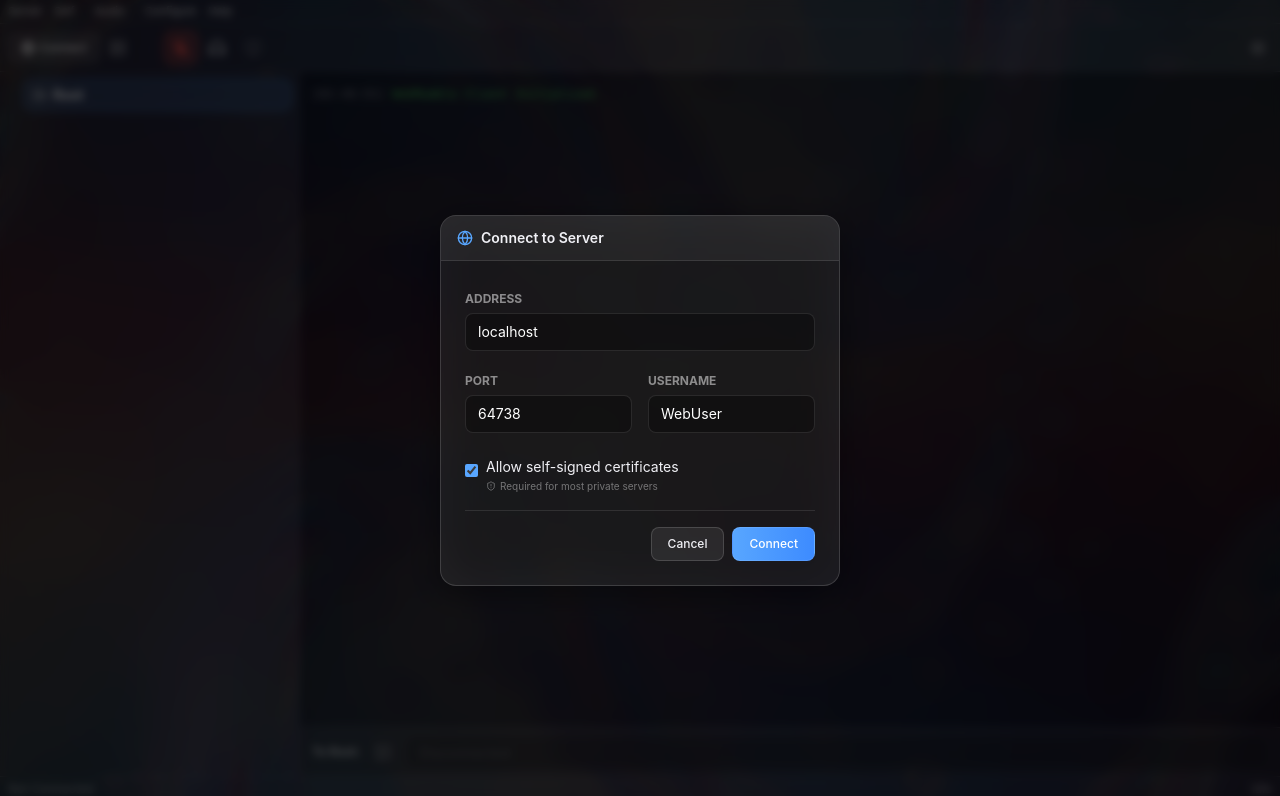
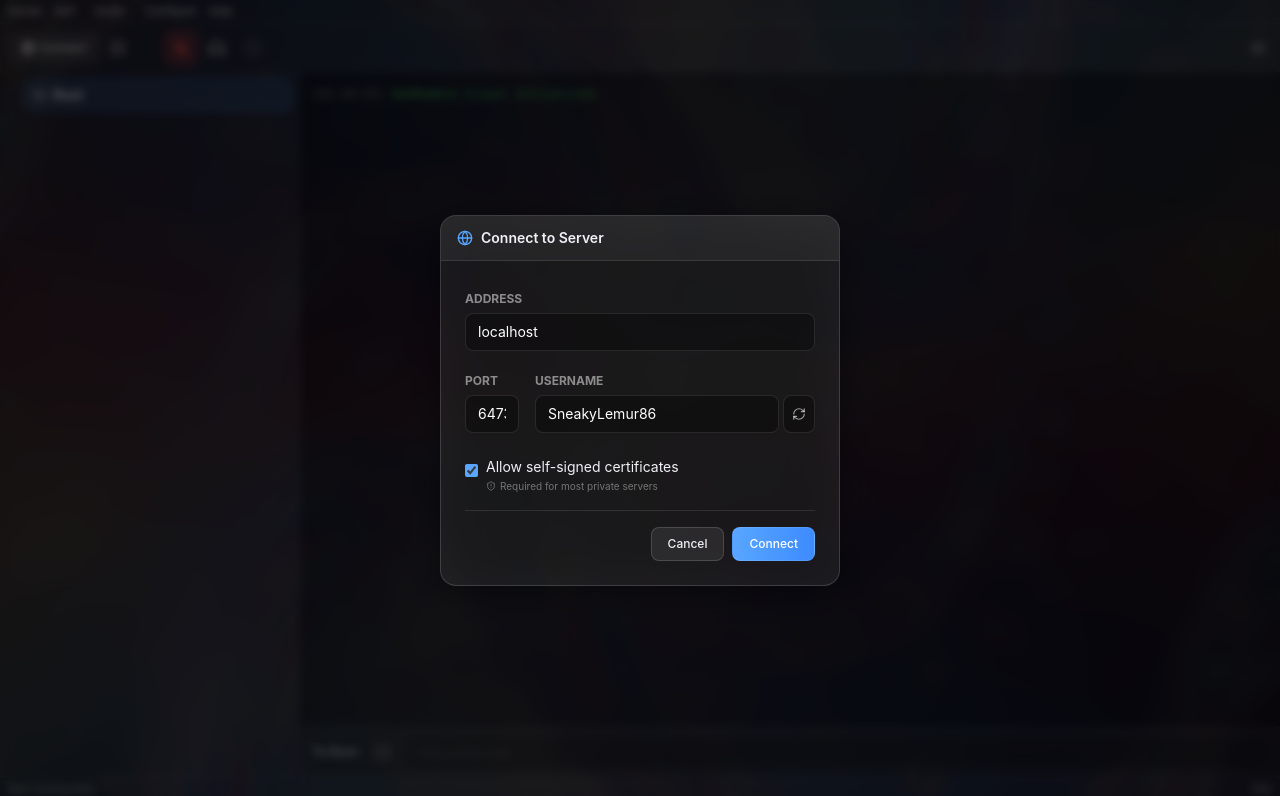
Before and after one commit to Acbn-Nick/webmumble, a React (Vite) app: page / in a window 1280 px wide. Both pictures are taken after a click on the button "Connect". Shown: the top 796 px of the page. Built offline with nearby package versions, Linux system fonts and the light colour scheme.

Commit message:
hide stream icon after stream stops

```diff
--- a/App.tsx
+++ b/App.tsx
@@ -167,6 +167,13 @@ const App: React.FC = () => {
            }
          }
          break;
+
+      case 'subscriber_gone':
+         // A subscriber has disconnected, remove them from our list
+         if (payload.userId && videoCapture.current?.isSharing()) {
+           videoCapture.current.removeSubscriber(payload.userId);
+         }
+         break;
     }
   }, [addLog]);
 
@@ -221,14 +228,35 @@ const App: React.FC = () => {
       // onStreamUpdate
       (streams) => {
         console.log('[App] onStreamUpdate called, streams:', streams.size);
-        setVideoStreams(new Map(streams));
+        const newStreams = new Map(streams);
+        setVideoStreams(newStreams);
+
+        // Auto-hide panel when no active streams and not streaming ourselves
+        if (newStreams.size === 0 && !videoCapture.current?.isSharing()) {
+          setAvailableStreams(current => {
+            if (current.size === 0) {
+              setShowVideoPanel(false);
+            }
+            return current;
+          });
+        }
       },
       // onAvailableStreamsUpdate
       (streams) => {
-        setAvailableStreams(new Map(streams));
+        const newAvailable = new Map(streams);
+        setAvailableStreams(newAvailable);
+
         // Auto-show panel when streams become available
-        if (streams.size > 0) {
+        if (newAvailable.size > 0) {
           setShowVideoPanel(true);
+        } else {
+          // Auto-hide panel when no available streams (unless we're streaming or have active streams)
+          setVideoStreams(current => {
+            if (current.size === 0 && !videoCapture.current?.isSharing()) {
+              setShowVideoPanel(false);
+            }
+            return current;
+          });
         }
       },
       // onSendSubscribe - send subscription messages via direct message to streamer
--- a/components/ConnectDialog.tsx
+++ b/components/ConnectDialog.tsx
@@ -1,6 +1,27 @@
 import React, { useState } from 'react';
 import { ServerConfig } from '../types';
-import { Globe, ShieldAlert } from 'lucide-react';
+import { Globe, ShieldAlert, RefreshCw } from 'lucide-react';
+
+const ADJECTIVES = [
+  'Calm', 'Swift', 'Brave', 'Clever', 'Happy', 'Lucky', 'Mighty', 'Noble',
+  'Quick', 'Silent', 'Wise', 'Bold', 'Bright', 'Cool', 'Eager', 'Fancy',
+  'Gentle', 'Jolly', 'Kind', 'Lively', 'Merry', 'Nice', 'Proud', 'Sleepy',
+  'Sunny', 'Witty', 'Zesty', 'Cosmic', 'Fluffy', 'Sneaky', 'Spicy', 'Chill'
+];
+
+const ANIMALS = [
+  'Donkey', 'Panda', 'Tiger', 'Eagle', 'Dolphin', 'Fox', 'Wolf', 'Bear',
+  'Hawk', 'Otter', 'Koala', 'Falcon', 'Shark', 'Lion', 'Owl', 'Rabbit',
+  'Badger', 'Raven', 'Moose', 'Gecko', 'Penguin', 'Parrot', 'Sloth', 'Lynx',
+  'Cobra', 'Bison', 'Crane', 'Lemur', 'Hippo', 'Walrus', 'Ferret', 'Toucan'
+];
+
+function generateRandomName(): string {
+  const adj = ADJECTIVES[Math.floor(Math.random() * ADJECTIVES.length)];
+  const animal = ANIMALS[Math.floor(Math.random() * ANIMALS.length)];
+  const num = Math.floor(Math.random() * 100);
+  return `${adj}${animal}${num}`;
+}
 
 interface ConnectDialogProps {
   onConnect: (config: ServerConfig) => void;
@@ -10,7 +31,7 @@ interface ConnectDialogProps {
 export const ConnectDialog: React.FC<ConnectDialogProps> = ({ onConnect, onCancel }) => {
   const [address, setAddress] = useState('localhost');
   const [port, setPort] = useState('64738');
-  const [username, setUsername] = useState('WebUser');
+  const [username, setUsername] = useState(generateRandomName);
   const [insecure, setInsecure] = useState(true);
 
   const handleSubmit = (e: React.FormEvent) => {
@@ -55,14 +76,24 @@ export const ConnectDialog: React.FC<ConnectDialogProps> = ({ onConnect, onCance
             </div>
             <div className="space-y-1 flex-1">
               <label className="text-xs font-bold text-[rgba(255,255,255,0.5)] uppercase">Username</label>
+              <div className="flex space-x-1">
                 <input
                   type="text"
                   value={username}
                   onChange={(e) => setUsername(e.target.value)}
-                className="w-full bg-[rgba(0,0,0,0.3)] border border-[rgba(255,255,255,0.1)] rounded-lg px-3 py-2 text-sm text-white focus:outline-none focus:border-[#58a6ff] focus:shadow-[0_0_10px_rgba(88,166,255,0.3)] transition-all"
+                  className="flex-1 bg-[rgba(0,0,0,0.3)] border border-[rgba(255,255,255,0.1)] rounded-lg px-3 py-2 text-sm text-white focus:outline-none focus:border-[#58a6ff] focus:shadow-[0_0_10px_rgba(88,166,255,0.3)] transition-all"
                   placeholder="Username"
                   required
                 />
+                <button
+                  type="button"
+                  onClick={() => setUsername(generateRandomName())}
+                  className="px-2 bg-[rgba(0,0,0,0.3)] border border-[rgba(255,255,255,0.1)] rounded-lg hover:bg-[rgba(255,255,255,0.1)] transition-all"
+                  title="Generate random name"
+                >
+                  <RefreshCw size={14} className="text-[rgba(255,255,255,0.6)]" />
+                </button>
+              </div>
             </div>
           </div>
 
--- a/services/videoCaptureService.ts
+++ b/services/videoCaptureService.ts
@@ -209,6 +209,15 @@ export class VideoCaptureService {
 
     this.subscribers.delete(msg.subscriberId);
     this.onSubscribersChange(this.subscribers);
+  }
+
+  // Remove a subscriber who has disconnected
+  removeSubscriber(subscriberId: string): void {
+    if (this.subscribers.has(subscriberId)) {
+      console.log(`[VideoCapture] Removing disconnected subscriber: ${subscriberId}`);
+      this.subscribers.delete(subscriberId);
+      this.onSubscribersChange(this.subscribers);
+    }
   }
 
   isSharing(): boolean {
```
Also changed, not shown: 1 other file (tests, documents, lock files or other folders). Lines whose indentation alone changed are shown as unchanged.
